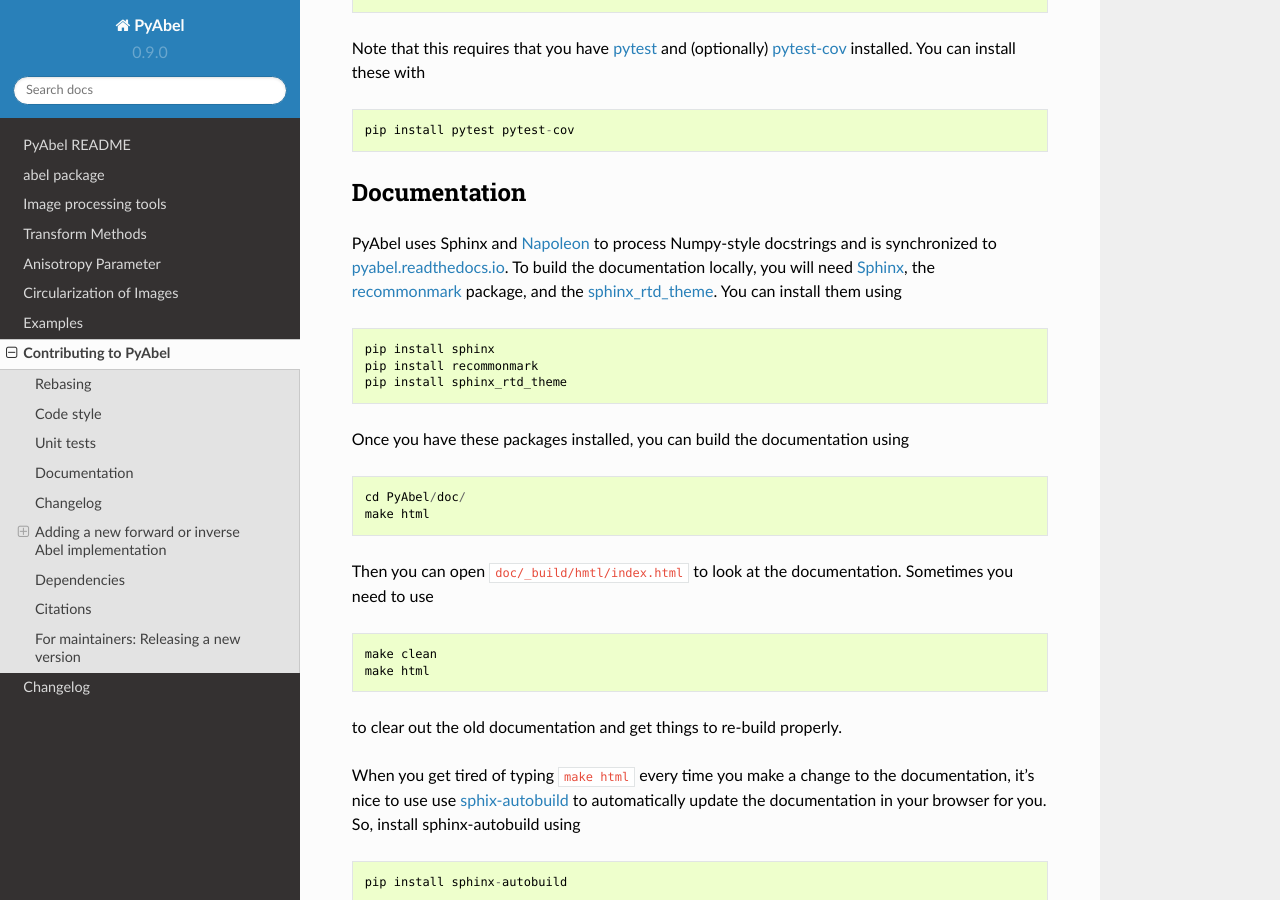
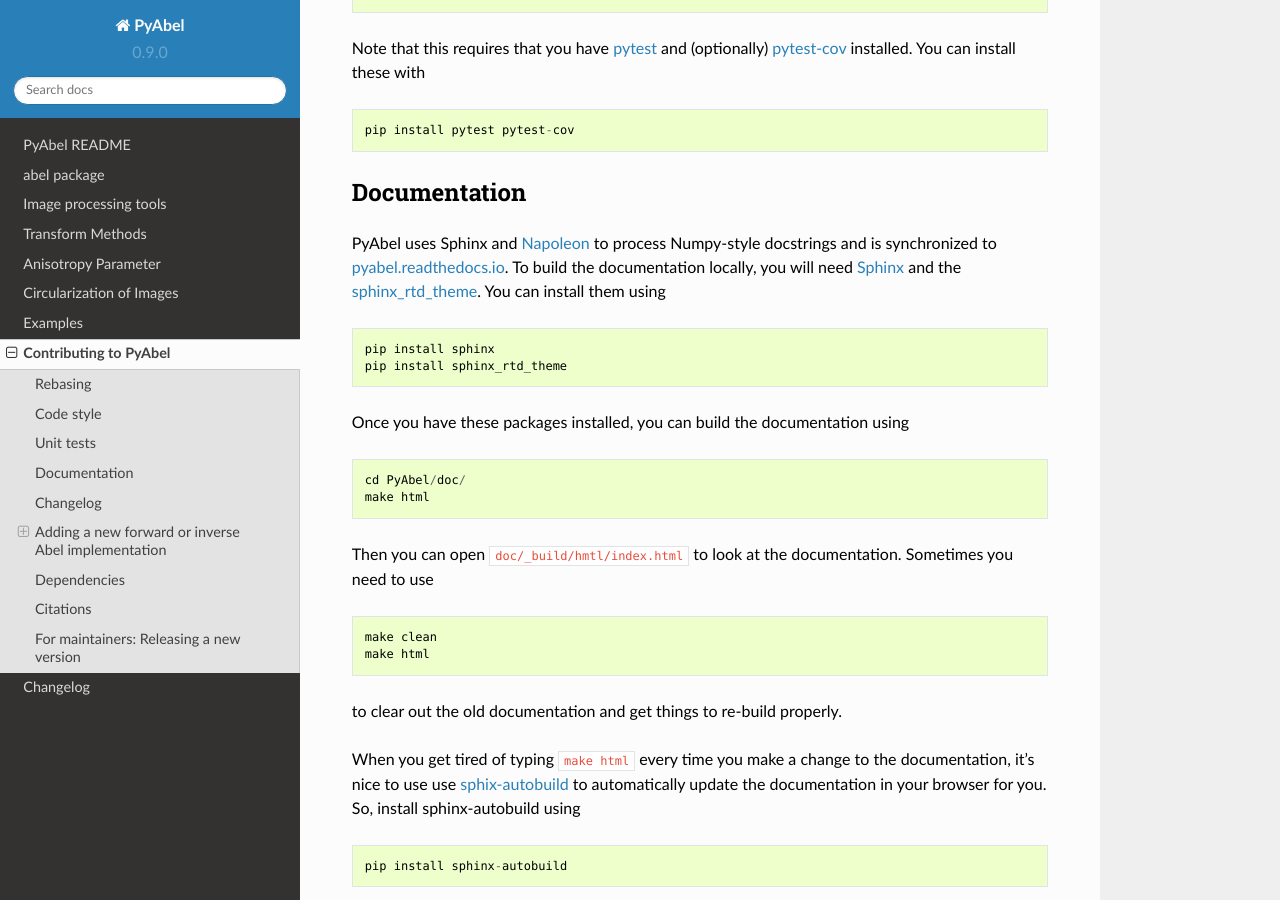
Before and after one commit to PyAbel/PyAbel, a Sphinx documentation site: the page built from doc/contributing_link.rst, in a window 1280 px wide and 900 px high, scrolled down 1492 px. Built offline with Sphinx 7.4.7 and the Read the Docs theme 2.0.0, drawn with Linux system fonts in a browser that asks for light colours; part of the change alters nothing that is shown.

```diff
--- a/CONTRIBUTING.rst
+++ b/CONTRIBUTING.rst
@@ -65,10 +65,9 @@ Note that this requires that you have `pytest <https://docs.pytest.org/en/latest
 Documentation
 -------------
 
-PyAbel uses Sphinx and `Napoleon <https://sphinxcontrib-napoleon.readthedocs.io/en/latest/index.html>`__ to process Numpy-style docstrings and is synchronized to `pyabel.readthedocs.io <https://pyabel.readthedocs.io>`__. To build the documentation locally, you will need `Sphinx <https://www.sphinx-doc.org/>`__, the `recommonmark <https://github.com/readthedocs/recommonmark>`__ package, and the `sphinx_rtd_theme <https://github.com/readthedocs/sphinx_rtd_theme>`__. You can install them using ::
+PyAbel uses Sphinx and `Napoleon <https://sphinxcontrib-napoleon.readthedocs.io/en/latest/index.html>`__ to process Numpy-style docstrings and is synchronized to `pyabel.readthedocs.io <https://pyabel.readthedocs.io>`__. To build the documentation locally, you will need `Sphinx <https://www.sphinx-doc.org/>`__ and the `sphinx_rtd_theme <https://github.com/readthedocs/sphinx_rtd_theme>`__. You can install them using ::
 
     pip install sphinx
-    pip install recommonmark
     pip install sphinx_rtd_theme
 
 Once you have these packages installed, you can build the documentation using ::
--- a/doc/conf.py
+++ b/doc/conf.py
@@ -20,35 +20,11 @@ import shlex
 
 import sphinx_rtd_theme
 
-from recommonmark.parser import CommonMarkParser
-
 # If extensions (or modules to document with autodoc) are in another directory,
 # add these directories to sys.path here. If the directory is relative to the
 # documentation root, use os.path.abspath to make it absolute, like shown here.
 sys.path.insert(0, os.path.abspath('../'))
 
-# Scipy and Numpy packages cannot be installed in on readthedocs.io
-# https://read-the-docs.readthedocs.io/en/latest/faq.html#i-get-import-errors-on-libraries-that-depend-on-c-modules
-if six.PY3:
-    from unittest.mock import MagicMock
-else:
-    from mock import Mock as MagicMock
-
-class Mock(MagicMock):
-    @classmethod
-    def __getattr__(cls, name):
-        return Mock()
-
-# MOCK_MODULES = ['numpy', 'scipy', 'scipy.special', 'numpy.linalg',
-#                 'scipy.ndimage', 'scipy.ndimage', 'scipy.linalg',
-#                 'scipy.integrate', 'scipy.optimize']
-MOCK_MODULES = []
-
-sys.modules.update((mod_name, Mock()) for mod_name in MOCK_MODULES)
-
-source_parsers = {
-    '.md': CommonMarkParser,
-}
 # -- General configuration ------------------------------------------------
 
 # If your documentation needs a minimal Sphinx version, state it here.
@@ -70,7 +46,7 @@ templates_path = ['_templates']
 
 # The suffix(es) of source filenames.
 # You can specify multiple suffix as a list of string:
-source_suffix = ['.rst', '.md']
+source_suffix = ['.rst']
 
 # The encoding of source files.
 #source_encoding = 'utf-8-sig'
@@ -363,9 +339,9 @@ man_pages = [
 # (source start file, target name, title, author,
 #  dir menu entry, description, category)
 texinfo_documents = [
-  (master_doc, 'PyAbel', 'PyAbel Documentation',
-   author, 'PyAbel', 'One line description of project.',
-   'Miscellaneous'),
+    (master_doc, 'PyAbel', 'PyAbel Documentation', author,
+     'PyAbel', 'A Python package for forward and inverse Abel transforms.',
+     'Miscellaneous'),
 ]
 
 # Documents to append as an appendix to all manuals.
```
